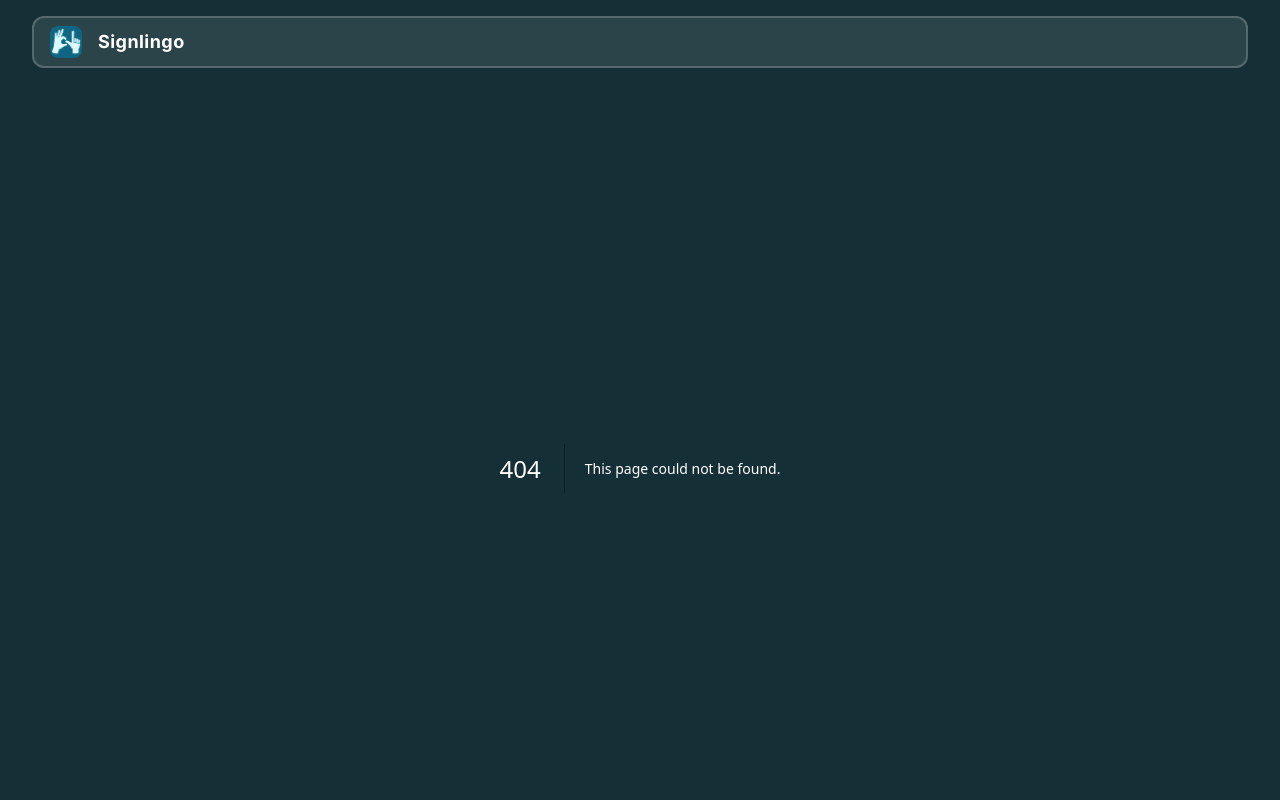
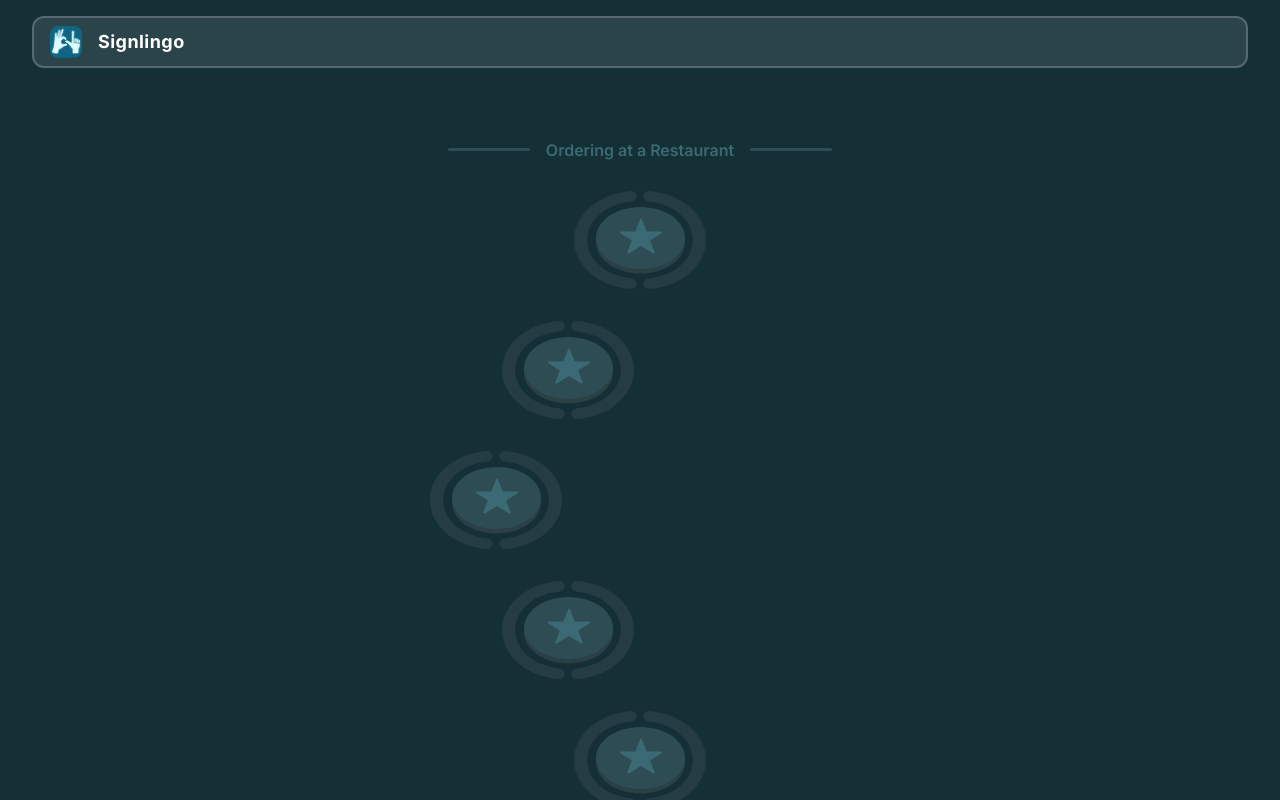
Before and after one commit to Studios-dev/Signlingo, a Next.js app: page /learn in a window 1280 px wide. Before the commit this address had no page. Shown: the top 800 px of the page. Built offline with nearby package versions, Linux system fonts and the light colour scheme; no server answers; sample sign-in values are in the browser's storage; what tailwindcss-motion would draw is missing.

Commit message:
start learn page

```diff
--- /dev/null
+++ b/components/stage.tsx
@@ -0,0 +1,47 @@
+import { cn } from "@/utils/cn";
+// stage
+// 0 (or leave blank)
+
+export default function Stage({className, stage = 0}: {className?: string, stage?: number}) {
+  return (
+    <svg
+      width="132"
+      height="98"
+      viewBox="0 0 132 98"
+      fill="none"
+      xmlns="http://www.w3.org/2000/svg"
+			className={cn(className)}
+    >
+      <path
+        d="M62.5 92.8442C62.5 95.6917 60.1887 98.0176 57.3472 97.8334C42.6581 96.8811 28.8062 91.8806 18.3058 83.6483C6.5848 74.459 -4.61114e-07 61.9957 0 49C4.61114e-07 36.0044 6.5848 23.5411 18.3058 14.3518C28.8062 6.11954 42.6581 1.119 57.3472 0.16674C60.1887 -0.0174718 62.5 2.30841 62.5 5.15592C62.5 8.00343 60.1875 10.2895 57.3495 10.523C46.1548 11.4438 35.6385 15.346 27.6062 21.6433C18.3518 28.8988 13.1527 38.7393 13.1527 49C13.1527 59.2608 18.3518 69.1013 27.6062 76.3568C35.6385 82.6541 46.1548 86.5563 57.3495 87.4771C60.1874 87.7105 62.5 89.9967 62.5 92.8442Z"
+        fill="#2E4C53"
+      />
+      <path
+        d="M62.5 92.8442C62.5 95.6917 60.1887 98.0176 57.3472 97.8334C42.6581 96.8811 28.8062 91.8806 18.3058 83.6483C6.5848 74.459 -4.61114e-07 61.9957 0 49C4.61114e-07 36.0044 6.5848 23.5411 18.3058 14.3518C28.8062 6.11954 42.6581 1.119 57.3472 0.16674C60.1887 -0.0174718 62.5 2.30841 62.5 5.15592C62.5 8.00343 60.1875 10.2895 57.3495 10.523C46.1548 11.4438 35.6385 15.346 27.6062 21.6433C18.3518 28.8988 13.1527 38.7393 13.1527 49C13.1527 59.2608 18.3518 69.1013 27.6062 76.3568C35.6385 82.6541 46.1548 86.5563 57.3495 87.4771C60.1874 87.7105 62.5 89.9967 62.5 92.8442Z"
+        fill="black"
+        fill-opacity="0.2"
+      />
+      <path
+        d="M69.5 92.8442C69.5 95.6917 71.8112 98.0176 74.6528 97.8334C89.3419 96.8811 103.194 91.8805 113.694 83.6483C125.415 74.459 132 61.9956 132 49C132 36.0044 125.415 23.5411 113.694 14.3518C103.194 6.11953 89.3419 1.119 74.6528 0.166734C71.8112 -0.0174775 69.5 2.30841 69.5 5.15592C69.5 8.00343 71.8125 10.2895 74.6504 10.523C85.8452 11.4438 96.3614 15.346 104.394 21.6433C113.648 28.8988 118.847 38.7393 118.847 49C118.847 59.2608 113.648 69.1013 104.394 76.3568C96.3614 82.6541 85.8452 86.5563 74.6504 87.4771C71.8125 87.7105 69.5 89.9967 69.5 92.8442Z"
+        fill="#2E4C53"
+      />
+      <path
+        d="M69.5 92.8442C69.5 95.6917 71.8112 98.0176 74.6528 97.8334C89.3419 96.8811 103.194 91.8805 113.694 83.6483C125.415 74.459 132 61.9956 132 49C132 36.0044 125.415 23.5411 113.694 14.3518C103.194 6.11953 89.3419 1.119 74.6528 0.166734C71.8112 -0.0174775 69.5 2.30841 69.5 5.15592C69.5 8.00343 71.8125 10.2895 74.6504 10.523C85.8452 11.4438 96.3614 15.346 104.394 21.6433C113.648 28.8988 118.847 38.7393 118.847 49C118.847 59.2608 113.648 69.1013 104.394 76.3568C96.3614 82.6541 85.8452 86.5563 74.6504 87.4771C71.8125 87.7105 69.5 89.9967 69.5 92.8442Z"
+        fill="black"
+        fill-opacity="0.2"
+      />
+      <path
+        d="M111 51.5C111 68.6209 91.0767 82.5 66.5 82.5C41.9233 82.5 22 68.6209 22 51.5C22 34.3792 41.9233 20.5 66.5 20.5C91.0767 20.5 111 34.3792 111 51.5Z"
+        fill="#2A4044"
+      />
+      <path
+        d="M111 47C111 64.1209 91.0767 78 66.5 78C41.9233 78 22 64.1209 22 47C22 29.8792 41.9233 16 66.5 16C91.0767 16 111 29.8792 111 47Z"
+        fill="#2E4C53"
+      />
+      <path
+        d="M66.0673 28.4112C66.397 27.5589 67.603 27.5589 67.9327 28.4112L72.3656 39.8714C72.5146 40.2567 72.8852 40.5107 73.2982 40.5107H87.2183C88.2285 40.5107 88.6016 41.838 87.7392 42.3643L76.7949 49.0436C76.382 49.2955 76.2087 49.8068 76.3832 50.2579L80.6306 61.2385C80.9754 62.13 79.9929 62.9508 79.177 62.4529L67.5209 55.3393C67.2011 55.144 66.7989 55.144 66.4791 55.3393L54.823 62.4529C54.0071 62.9508 53.0246 62.13 53.3694 61.2385L57.6168 50.2579C57.7913 49.8068 57.618 49.2955 57.2051 49.0436L46.2608 42.3643C45.3984 41.838 45.7715 40.5107 46.7817 40.5107H60.7018C61.1148 40.5107 61.4854 40.2567 61.6344 39.8714L66.0673 28.4112Z"
+        fill="#3B6A75"
+      />
+    </svg>
+  );
+}
--- a/firebase.ts
+++ b/firebase.ts
@@ -1,5 +1,6 @@
 // Import the functions you need from the SDKs you need
 import { initializeApp } from "firebase/app";
+import { GoogleAuthProvider } from "firebase/auth";
 // TODO: Add SDKs for Firebase products that you want to use
 // https://firebase.google.com/docs/web/setup#available-libraries
 
@@ -14,4 +15,6 @@ const firebaseConfig = {
 };
 
 // Initialize Firebase
-const app = initializeApp(firebaseConfig);
+export const app = initializeApp(firebaseConfig);
+
+export const provider = new GoogleAuthProvider();
--- a/pages/_app.tsx
+++ b/pages/_app.tsx
@@ -1,5 +1,6 @@
 import "@/styles/globals.css";
 import type { AppProps } from "next/app";
+import "@/firebase";
 
 export default function App({ Component, pageProps }: AppProps) {
   return (
--- a/pages/index.tsx
+++ b/pages/index.tsx
@@ -1,6 +1,25 @@
+import { getAuth, signInWithPopup, GoogleAuthProvider } from "firebase/auth";
 import { cn } from "@/utils/cn";
+import { useRouter } from "next/router";
+import Link from "next/link";
+import { provider } from "@/firebase";
 
 export default function Home() {
+  const auth = getAuth();
+  const router = useRouter();
+
+  const signIn = async () => {
+    try {
+      const res = await signInWithPopup(auth, provider);
+
+      if (res.user) {
+        router.push("/learn");
+      }
+    } catch (e) {
+      console.log("smth bad happened", e);
+    }
+  };
+
   return (
     <div className="flex h-[70dvh] flex-col items-center justify-center">
       <div className="flex flex-col items-center motion-preset-slide-up motion-duration-1500 gap-6">
@@ -12,7 +31,9 @@ export default function Home() {
           exersizes, gamified for smth.
         </p>
       </div>
-      <button
+      {auth.currentUser ? (
+        <Link
+          href="/learn"
           className={cn(
             "mt-8 rounded-xl bg-cyan-800 font-medium text-lg w-72 h-12 border-b-4 border-cyan-900",
             "motion-delay-650 motion-preset-slide-up motion-duration-1000",
@@ -20,7 +41,19 @@ export default function Home() {
           )}
         >
           Get Started
+        </Link>
+      ) : (
+        <button
+          className={cn(
+            "mt-8 rounded-xl bg-cyan-800 font-medium text-lg w-72 h-12 border-b-4 border-cyan-900",
+            "motion-delay-650 motion-preset-slide-up motion-duration-1000",
+            "transition-all hover:focus:border-b-0 hover:focus:translate-y-2 hover:focus:scale-y-92"
+          )}
+          onClick={() => signIn()}
+        >
+          Get Started
         </button>
+      )}
     </div>
   );
 }
--- /dev/null
+++ b/pages/learn.tsx
@@ -0,0 +1,51 @@
+import { getAuth } from "firebase/auth";
+import { useRouter } from "next/router";
+import { useEffect } from "react";
+import { getFirestore } from "firebase/firestore";
+import Stage from "@/components/stage";
+
+const db = getFirestore();
+
+export default function Learn() {
+  const auth = getAuth();
+  const router = useRouter();
+
+  useEffect(() => {
+    if (!auth.currentUser && window) {
+      router.push("/");
+    }
+  }, [auth]);
+
+  return (
+    <div className="flex flex-col grow py-20 items-center">
+      <div className="flex w-96 items-center pb-10">
+        <div className="rounded-full h-0.75 bg-[#2E4C53] grow"></div>
+        <p className="px-4 text-[#3B6A75] text-base/0 font-semibold">
+          Ordering at a Restaurant
+        </p>
+        <div className="rounded-full h-0.75 bg-[#2E4C53] grow"></div>
+      </div>
+      <div className="flex flex-col gap-8">
+        <Stage />
+        <Stage className="-translate-x-18" />
+        <Stage className="-translate-x-36" />
+        <Stage className="-translate-x-18" />
+        <Stage />
+      </div>
+      <div className="flex w-96 items-center pt-20 pb-10">
+        <div className="rounded-full h-0.75 bg-[#2E4C53] grow"></div>
+        <p className="px-4 text-[#3B6A75] text-base/0 font-semibold">
+          In the Docters Office
+        </p>
+        <div className="rounded-full h-0.75 bg-[#2E4C53] grow"></div>
+      </div>
+      <div className="flex flex-col gap-8 mask-b-from-0% mask-b-to-70% w-80 translate-x-24 relative">
+        <Stage />
+        <Stage className="translate-x-18" />
+        <Stage className="translate-x-36" />
+        <Stage className="translate-x-18" />
+        <Stage />
+      </div>
+    </div>
+  );
+}
--- /dev/null
+++ b/utils/firestore.ts
@@ -0,0 +1,87 @@
+import {
+  getFirestore,
+  getDoc,
+  doc,
+  setDoc,
+  updateDoc,
+} from "firebase/firestore";
+import { getUser } from "firebase/auth";
+
+const db = getFirestore();
+
+interface UserData {
+  gems: number;
+  hearts: number;
+  level: number;
+  xp: number;
+}
+
+export const getUsersData = async () => {
+  const user = getUser();
+
+  if (!user) {
+    throw new Error("User not authenticated");
+  }
+
+  const userId = user.uid;
+
+  const [xpDoc, gemsDoc, heartsDoc, levelDoc] = [
+    doc(db, "xp", userId),
+    doc(db, "gems", userId),
+    doc(db, "hearts", userId),
+    doc(db, "level", userId),
+  ];
+
+  let [xp, gems, hearts, level] = await Promise.all([
+    getDoc(xpDoc),
+    getDoc(gemsDoc),
+    getDoc(heartsDoc),
+    getDoc(levelDoc),
+  ]);
+
+  const promises = [];
+
+  if (!xp.exists()) {
+    promises.push(setDoc(xpDoc, { value: 0 }));
+    xp = { exists: () => true, data: () => ({ value: 0 }) };
+  }
+
+  if (!gems.exists()) {
+    promises.push(setDoc(gemsDoc, { value: 0 }));
+    gems = { exists: () => true, data: () => ({ value: 0 }) };
+  }
+
+  if (!hearts.exists()) {
+    promises.push(setDoc(heartsDoc, { value: 5 }));
+    hearts = { exists: () => true, data: () => ({ value: 5 }) };
+  }
+
+  if (!level.exists()) {
+    promises.push(setDoc(levelDoc, { value: 1 }));
+    level = { exists: () => true, data: () => ({ value: 1 }) };
+  }
+
+  await Promise.all(promises);
+
+  return {
+    xp: xp.data().value,
+    gems: gems.data().value,
+    hearts: hearts.data().value,
+    level: level.data().value,
+  };
+};
+
+export const setUserData = async (
+  field: "xp" | "gems" | "hearts" | "level",
+  value: number
+) => {
+  const user = getUser();
+  if (!user) {
+    throw new Error("User not authenticated");
+  }
+
+  const userId = user.uid;
+  const doc = doc(db, field, userId);
+
+  await updateDoc(doc, { value: value });
+};
```
Lines whose indentation alone changed are shown as unchanged.
